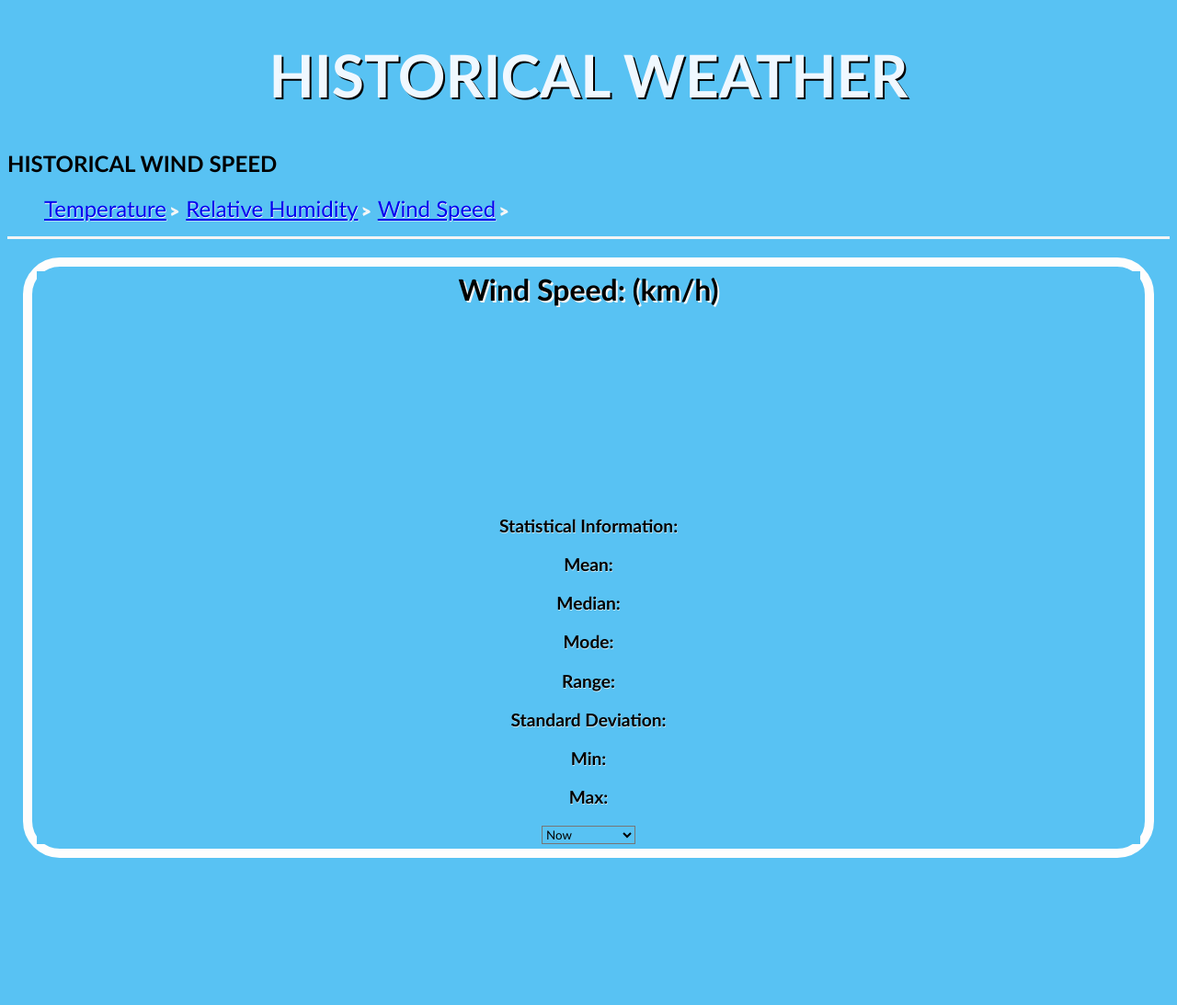
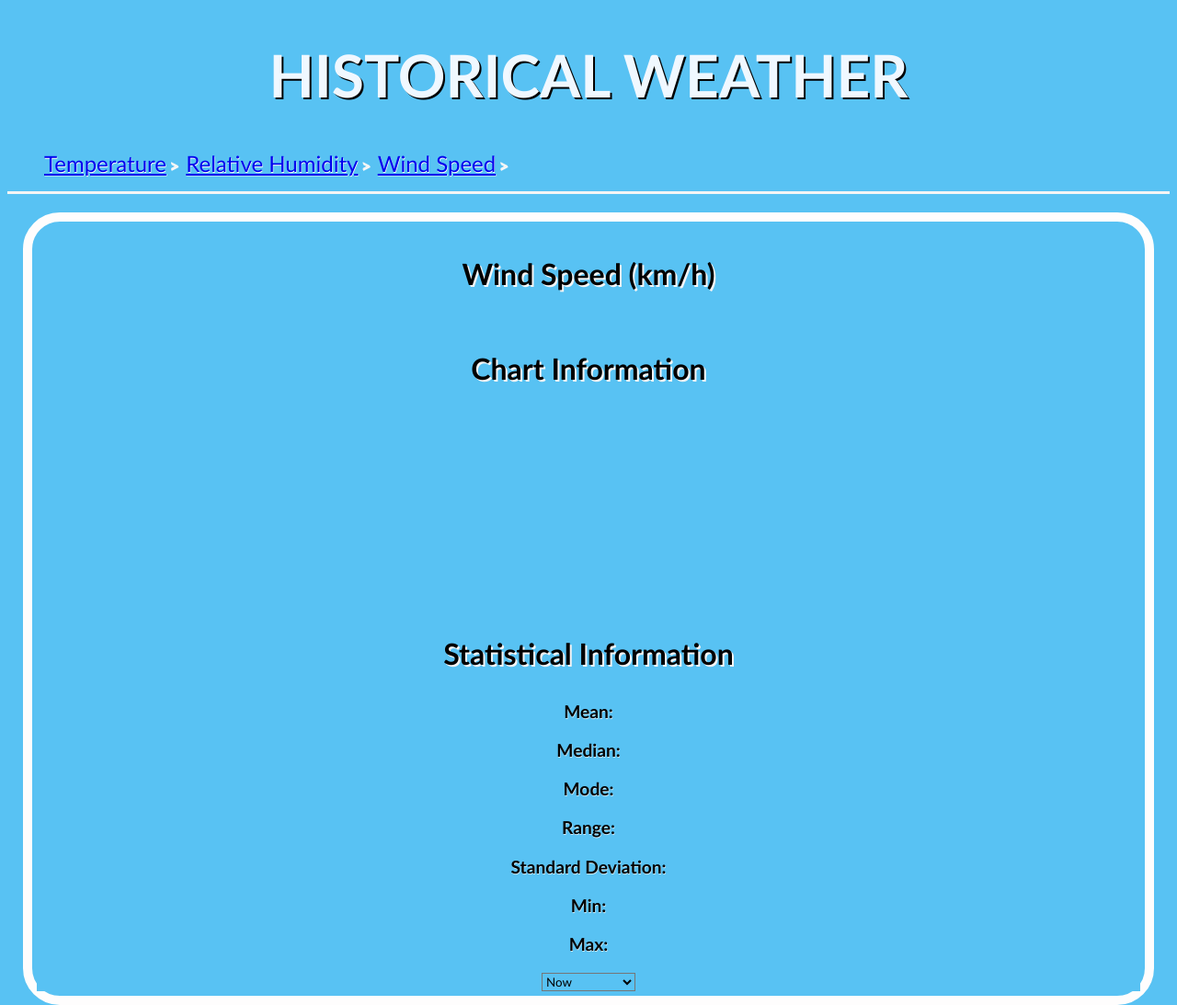
Before and after one commit to letrungngoc/choben, a plain HTML site: page view3.html in a window 1280 px wide. Shown: the whole page at 92% size. Before the commit the page ends 953 px from the top, so only its background shows below. Drawn offline with nearby package versions, Linux system fonts and the light colour scheme; no server answers.

Commit message:
Update view3.html

```diff
--- a/view3.html
+++ b/view3.html
@@ -9,7 +9,7 @@
 </head>
 <body>
     <h1>HISTORICAL WEATHER</h1>
-    <h2>HISTORICAL WIND SPEED</h2>
+    <!-- <h2>HISTORICAL WIND SPEED</h2> -->
     <div>
         <nav class="navigation">
             <ol>
@@ -20,16 +20,17 @@
         </nav>
         <div id="wind-speed" class="weather-info">
             <div class="weather-item">
-                <div class="weather-label">Wind Speed: (km/h) </div>
+                <div class="weather-label"><p>Wind Speed (km/h)</p> </div>
                 <div class="weather-values" id="wind-speed-values">
                     <!-- Wind speed data will be displayed here -->
                 </div>
                 <div class="weather-chart">
+                    <p>Chart Information</p>
                     <canvas id="wind-speed-chart" width="400" height="200"></canvas>
                 </div>
                 <div class="weather-statistics" id="wind-speed-statistics">
 
-                    <p><strong>Statistical Information:</strong></p>
+                    <p class="sta" style="font-size: xx-large"><strong>Statistical Information</strong></p>
                     <p>Mean: <span id="mean-wind-speed"></span></p>
                     <p>Median: <span id="median-wind-speed"></span></p>
                     <p>Mode: <span id="mode-wind-speed"></span></p>
@@ -54,8 +55,8 @@
     </div>
 
     <script src="./statistics.js"></script>
-    <!-- <script type="module" src="script.js"></script> -->
+    <script type="module" src="script.js"></script>
     <!-- <script type="module" src="main.js"></script> -->
-    <script type="module" src="test.js"></script>
+    <!-- <script type="module" src="test.js"></script> -->
 </body>
 </html>
```
